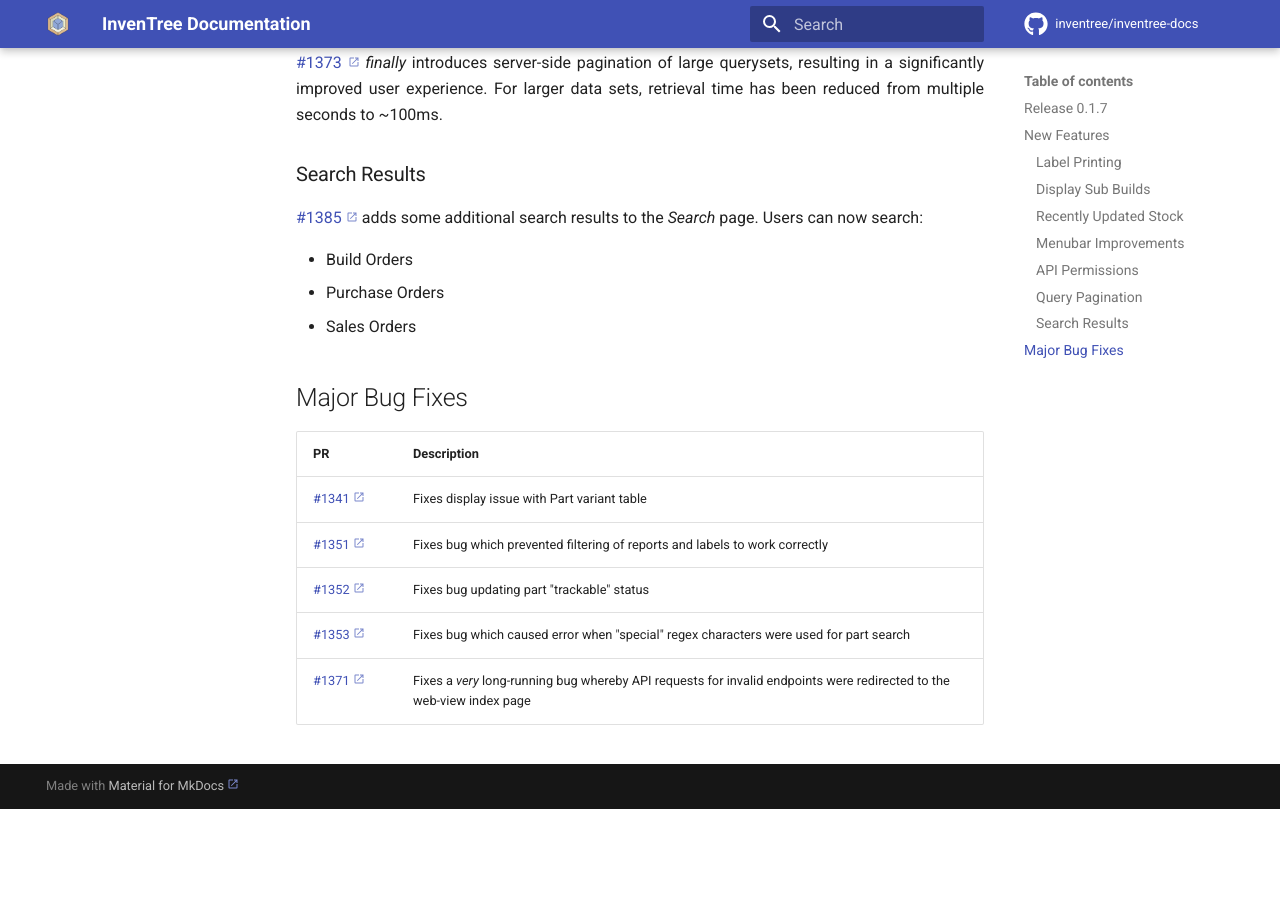
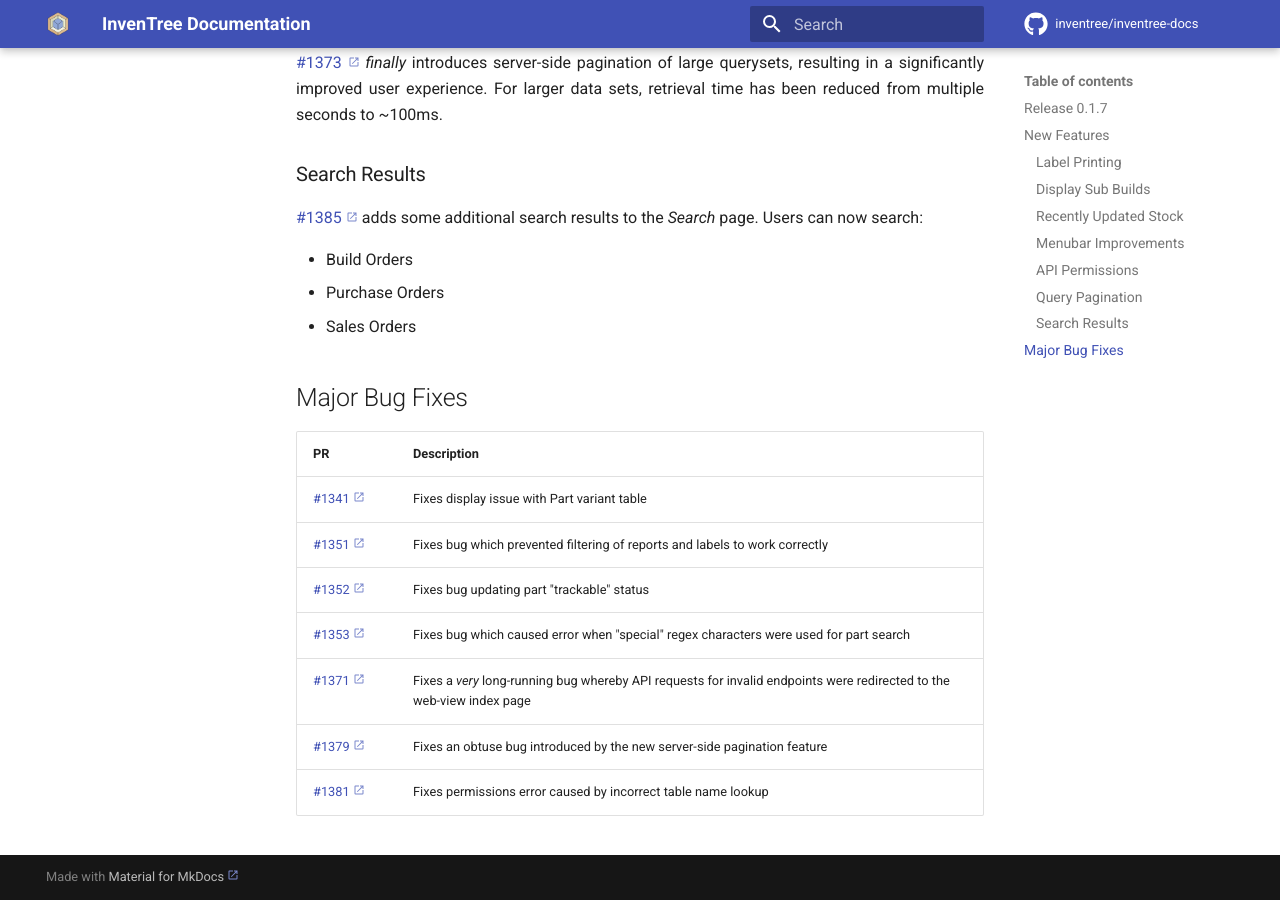
Before and after one commit to inventree/inventree-docs, an MkDocs documentation site: the page built from docs/releases/0.1.7.md, in a window 1280 px wide and 900 px high, scrolled down 1126 px. Built offline with MkDocs 1.6.1 and Material for MkDocs 9.7.7, drawn with Linux system fonts in a browser that asks for light colours; a script that is not in the unit is left out; comment, search, counter and statistics services are not loaded; before the commit the page ends 1935 px from its top, so only the background shows below that.

Commit message:
Update 0.1.7.md

```diff
--- a/docs/releases/0.1.7.md
+++ b/docs/releases/0.1.7.md
@@ -53,3 +53,5 @@ Label printing functionality has been simplified and brought into line with the
 | [#1352](https://github.com/inventree/InvenTree/pull/1352) | Fixes bug updating part "trackable" status |
 | [#1353](https://github.com/inventree/InvenTree/pull/1353) | Fixes bug which caused error when "special" regex characters were used for part search |
 | [#1371](https://github.com/inventree/InvenTree/pull/1371) | Fixes a *very* long-running bug whereby API requests for invalid endpoints were redirected to the web-view index page |
+| [#1379](https://github.com/inventree/InvenTree/pull/1379) | Fixes an obtuse bug introduced by the new server-side pagination feature |
+| [#1381](https://github.com/inventree/InvenTree/pull/1381) | Fixes permissions error caused by incorrect table name lookup |
```
